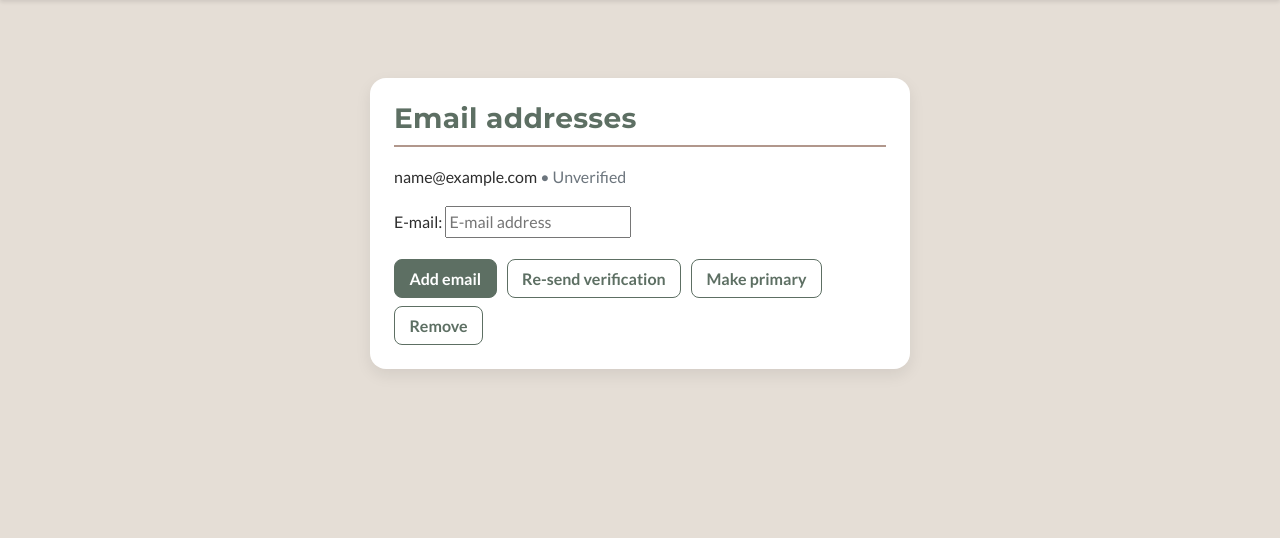
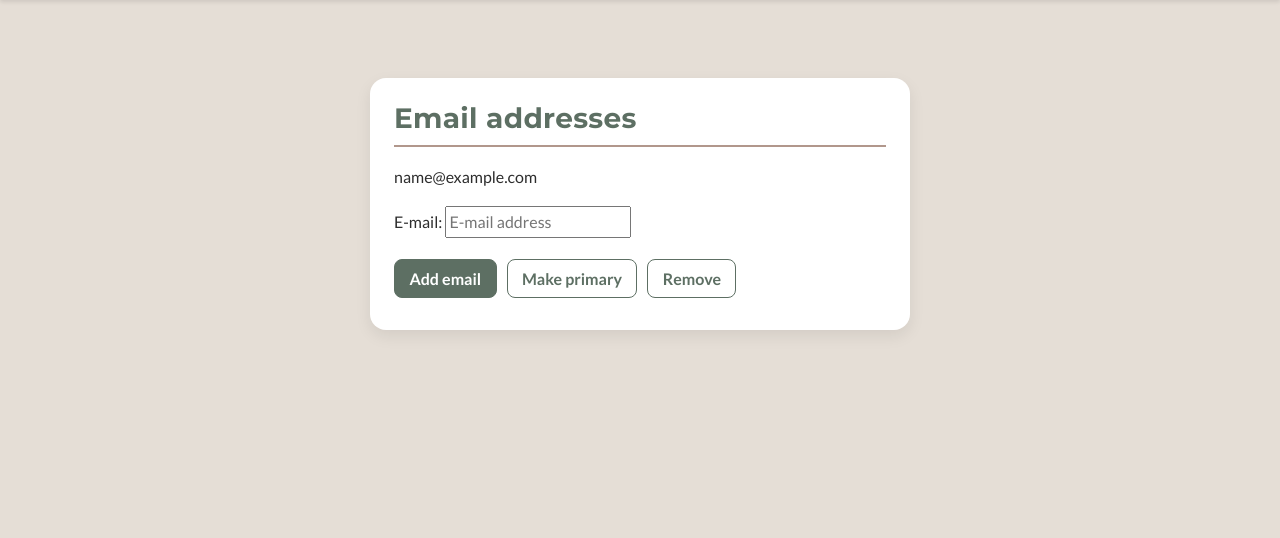
Before and after one commit to emelie-nilsson/fempowered, a Django app: page /accounts/email/ in a window 1280 px wide. Shown: the part 66-604 px from the top of the page. Run offline with Django 3.2, Linux system fonts and the light colour scheme; the visitor is signed in with stand-in values (Sample User, id 1); data comes from the database, SQL or seed files in the repository; parts of the project's set-up code (start-up, migrations or seed data) failed here and were passed over.

Commit message:
remove email verification flow

```diff
--- a/fempowered/settings.py
+++ b/fempowered/settings.py
@@ -138,6 +138,7 @@ ACCOUNT_AUTHENTICATION_METHOD = "username_email"
 ACCOUNT_EMAIL_REQUIRED = True
 ACCOUNT_SIGNUP_EMAIL_ENTER_TWICE = True
 ACCOUNT_USERNAME_MIN_LENGTH = 4
+ACCOUNT_EMAIL_VERIFICATION = "none"
 LOGIN_URL = "/accounts/login/"
 LOGIN_REDIRECT_URL = "/"
 
@@ -212,7 +213,6 @@ CONTACT_RECIPIENTS = env_list("CONTACT_RECIPIENTS", "info@fempowered.com")
 if DEBUG:
     EMAIL_BACKEND = "django.core.mail.backends.console.EmailBackend"
     DEFAULT_FROM_EMAIL = "Fempowered <no-reply@example.local>"
-    ACCOUNT_EMAIL_VERIFICATION = "optional"
 else:
     EMAIL_BACKEND = os.getenv(
         "EMAIL_BACKEND",
@@ -225,7 +225,7 @@ else:
     EMAIL_HOST_PASSWORD = os.getenv("EMAIL_HOST_PASSWORD", "")
     DEFAULT_FROM_EMAIL = os.getenv("DEFAULT_FROM_EMAIL", "Fempowered <no-reply@fempowered.shop>")
     SERVER_EMAIL = os.getenv("SERVER_EMAIL", "no-reply@fempowered.shop")
-    ACCOUNT_EMAIL_VERIFICATION = os.getenv("ACCOUNT_EMAIL_VERIFICATION", "mandatory")
+
 
 
 # Security dev vs prod
--- a/templates/account/email.html
+++ b/templates/account/email.html
@@ -14,11 +14,6 @@
               {% for emailaddress in user.emailaddress_set.all %}
                 <li class="mb-2">
                   {{ emailaddress.email }}
-                  {% if emailaddress.verified %}
-                    <span class="text-success">• {% trans "Verified" %}</span>
-                  {% else %}
-                    <span class="text-muted">• {% trans "Unverified" %}</span>
-                  {% endif %}
                   {% if emailaddress.primary %}
                     <span class="text-muted">• {% trans "Primary" %}</span>
                   {% endif %}
@@ -44,9 +39,6 @@
                 <button class="btn-fem w-100" name="action_add" type="submit">{% trans "Add email" %}</button>
               </div>
               <div class="col-12 col-sm-auto mb-2">
-                <button class="btn-fem-outline w-100" name="action_send" type="submit">{% trans "Re-send verification" %}</button>
-              </div>
-              <div class="col-12 col-sm-auto mb-2">
                 <button class="btn-fem-outline w-100" name="action_primary" type="submit">{% trans "Make primary" %}</button>
               </div>
               <div class="col-12 col-sm-auto mb-0">
```
Also changed, not shown: TESTING.md (+2 -2 lines), templates/account/verification_sent.html (deleted, +0 -21 lines), README.md.
